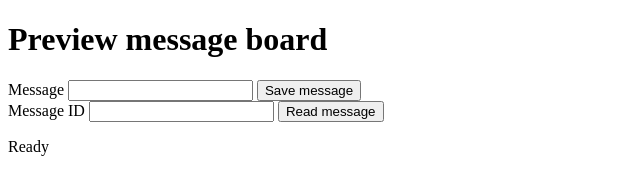
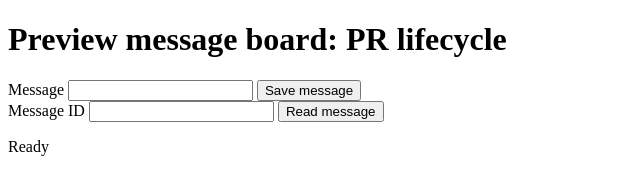
Before and after one commit to ai-platform-portfolio/preview-environments, a website built with Vite: page frontend/index.html in a window 1280 px wide. Shown: the whole page, without its empty margins (0-640 px from the left). Built offline with nearby package versions, Linux system fonts and the light colour scheme.

Commit message:
test(previews): prove open PR lifecycle

```diff
--- a/frontend/index.html
+++ b/frontend/index.html
@@ -7,7 +7,7 @@
   </head>
   <body>
     <main>
-      <h1>Preview message board</h1>
+      <h1>Preview message board: PR lifecycle</h1>
       <form id="message-form">
         <label for="message">Message</label>
         <input id="message" name="message" required maxlength="500" />
```
Also changed, not shown: frontend/tests/smoke.spec.ts (+1 -1 lines).
